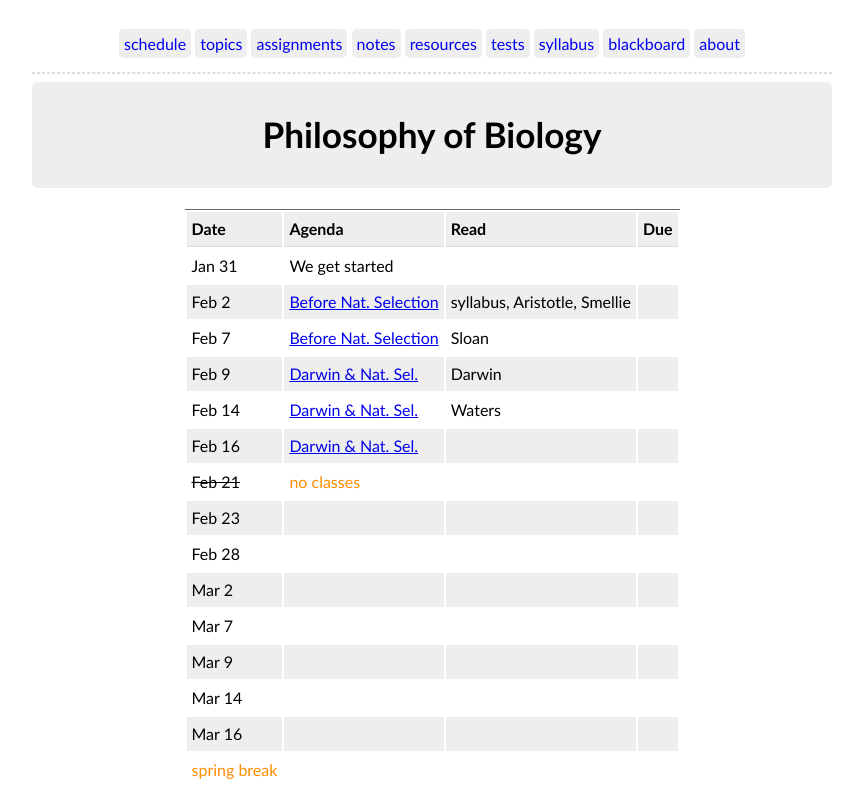
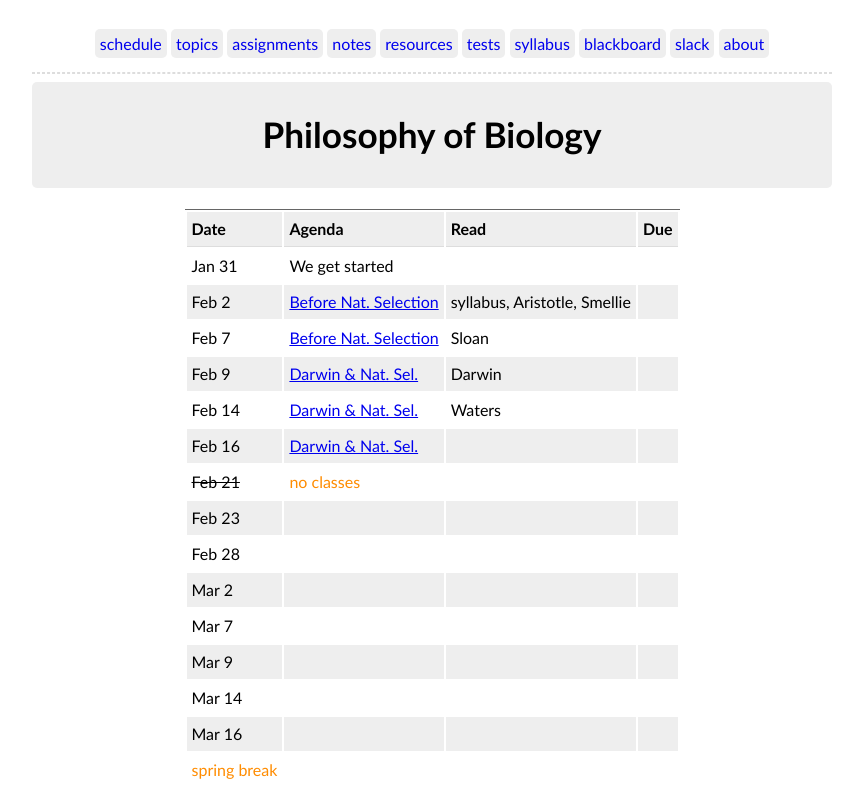
Before and after one commit to chreliot/phi162, a plain HTML site: page index.html in a window 1280 px wide. Shown: the top 786 px of the page, without its empty margins (208-1071 px from the left). Drawn offline with Linux system fonts and the light colour scheme.

Commit message:
rebuilding site on Tue Feb 15 12:25:30 EST 2022

```diff
--- a/index.html
+++ b/index.html
@@ -29,6 +29,8 @@
       <li><a href="https://resources.us-east-1.linodeobjects.com/162-Syllabus-S22.pdf">syllabus</a></li>
 
       <li><a href="https://hofstra.blackboard.com">blackboard</a></li>
+
+      <li><a href="https://phi162.slack.com">slack</a></li>
 
       <li><a href="/phi162/about">about</a></li>
 
```
Also changed, not shown: 404.html (+2 -0 lines), about/index.html (+2 -0 lines), assignments/assignment-1/index.html (+2 -0 lines), assignments/assignment-2/index.html (+2 -0 lines), assignments/index.html (+2 -0 lines), notes/first-test-questions/index.html (+2 -0 lines), notes/index.html (+2 -0 lines), notes/interpreting-grades/index.html (+2 -0 lines), notes/participation-rubric/index.html (+2 -0 lines), notes/second-test-questions/index.html (+2 -0 lines), resources/index.html (+2 -0 lines), tags/assignments/index.html (+2 -0 lines), tags/index.html (+2 -0 lines), tags/notes/index.html (+2 -0 lines), 5 more files.
